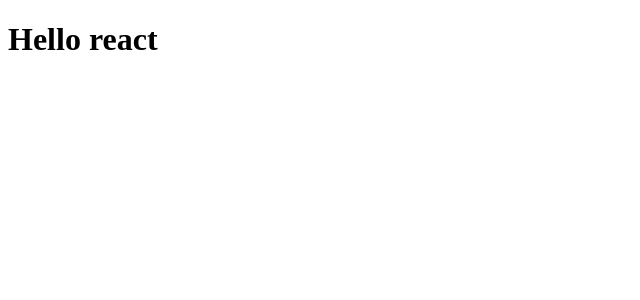
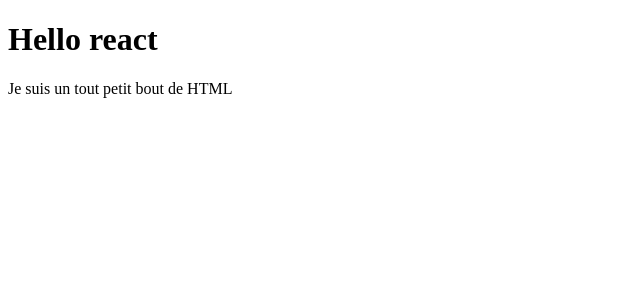
Before and after one commit to PierreJacq/JACQUEMIN__7_13102021, a JavaScript app in the folder frontend/groupomania/: page / in a window 1280 px wide. Shown: the top 300 px of the page, without its empty margins (0-640 px from the left). Built offline with nearby package versions, Linux system fonts and the light colour scheme; the HTML template or start-up script is replaced by a standard one.

Commit message:
Mise en place architecture de base React et Sass

```diff
--- a/frontend/groupomania/src/App.js
+++ b/frontend/groupomania/src/App.js
@@ -1,7 +1,11 @@
+import Home from "./pages/Home";
+
+
 function App() {
   return (
     <div className="App">
       <h1>Hello react</h1>
+      <Home />
     </div>
   );
 }
--- a/frontend/groupomania/src/pages/Home.js
+++ b/frontend/groupomania/src/pages/Home.js
@@ -0,0 +1,8 @@
+const Home = () => {
+    return (
+        <p> Je suis un tout petit bout de HTML</p>
+    )
+}
+
+
+export default Home;
```
Also changed, not shown: frontend/groupomania/src/pages/Profile.js (added, +11 -0 lines), frontend/groupomania/src/pages/Connexion.js (added), frontend/groupomania/src/pages/Members.js (added).
